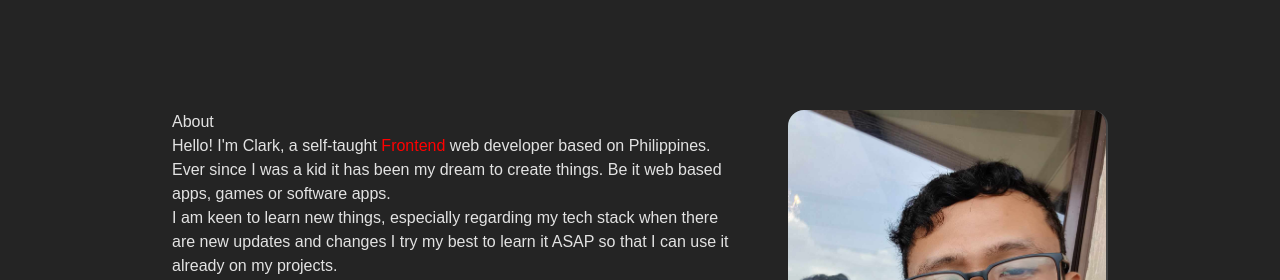
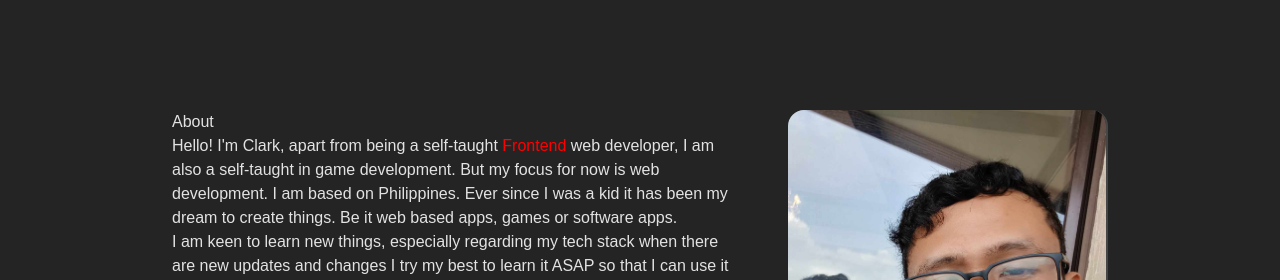
Before and after one commit to J0hnux/react-portfolio, a React (Vite) app: page / in a window 1280 px wide. Shown: the part 780-1060 px from the top of the page. Built offline with nearby package versions, Linux system fonts and the light colour scheme.

Commit message:
Edited paragraphs

```diff
--- a/src/components/About.jsx
+++ b/src/components/About.jsx
@@ -7,10 +7,12 @@ const About = () => {
         <h1>About</h1>
         <div className="about__box">
           <p>
-            Hello! I'm Clark, a self-taught{" "}
-            <span className="frontend__color">Frontend</span> web developer
-            based on Philippines. Ever since I was a kid it has been my dream to
-            create things. Be it web based apps, games or software apps.
+            Hello! I'm Clark, apart from being a self-taught{" "}
+            <span className="frontend__color">Frontend</span> web developer, I
+            am also a self-taught in game development. But my focus for now is
+            web development. I am based on Philippines. Ever since I was a kid
+            it has been my dream to create things. Be it web based apps, games
+            or software apps.
           </p>
           <p>
             I am keen to learn new things, especially regarding my tech stack
```
